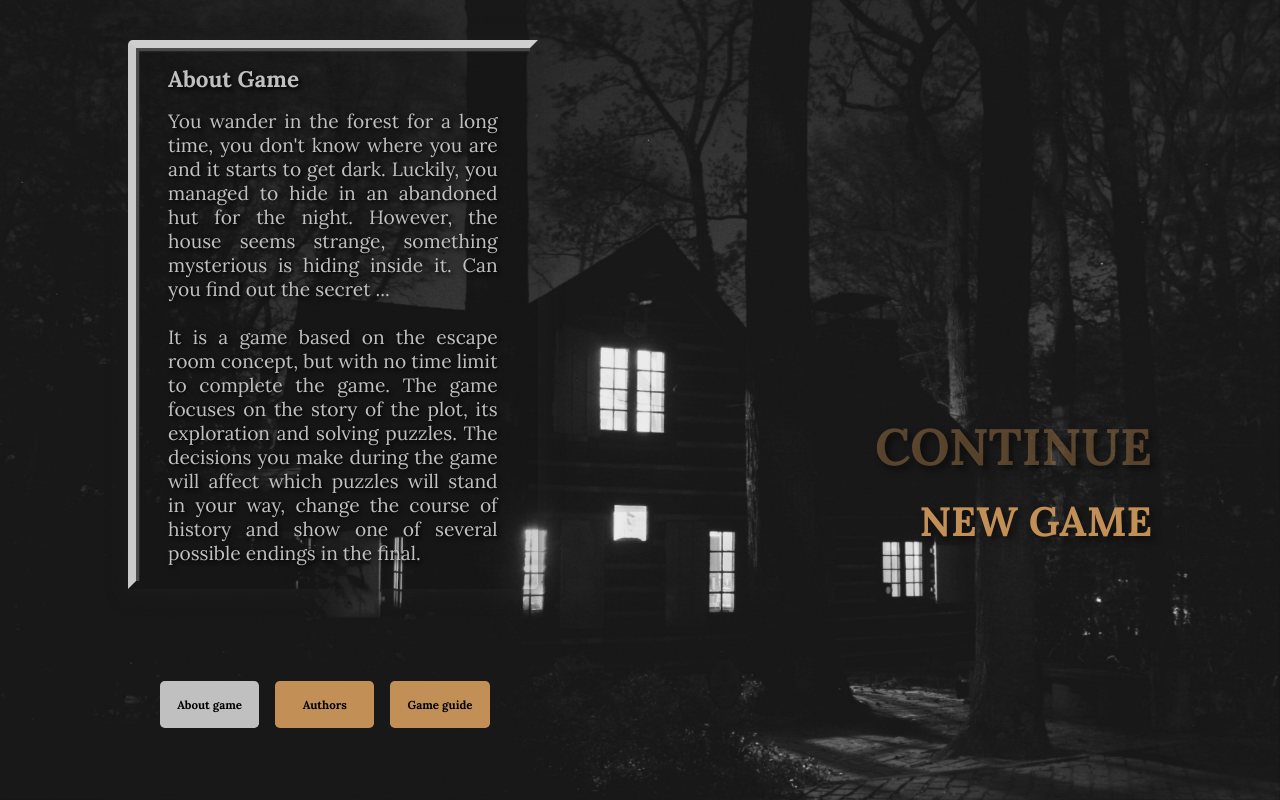
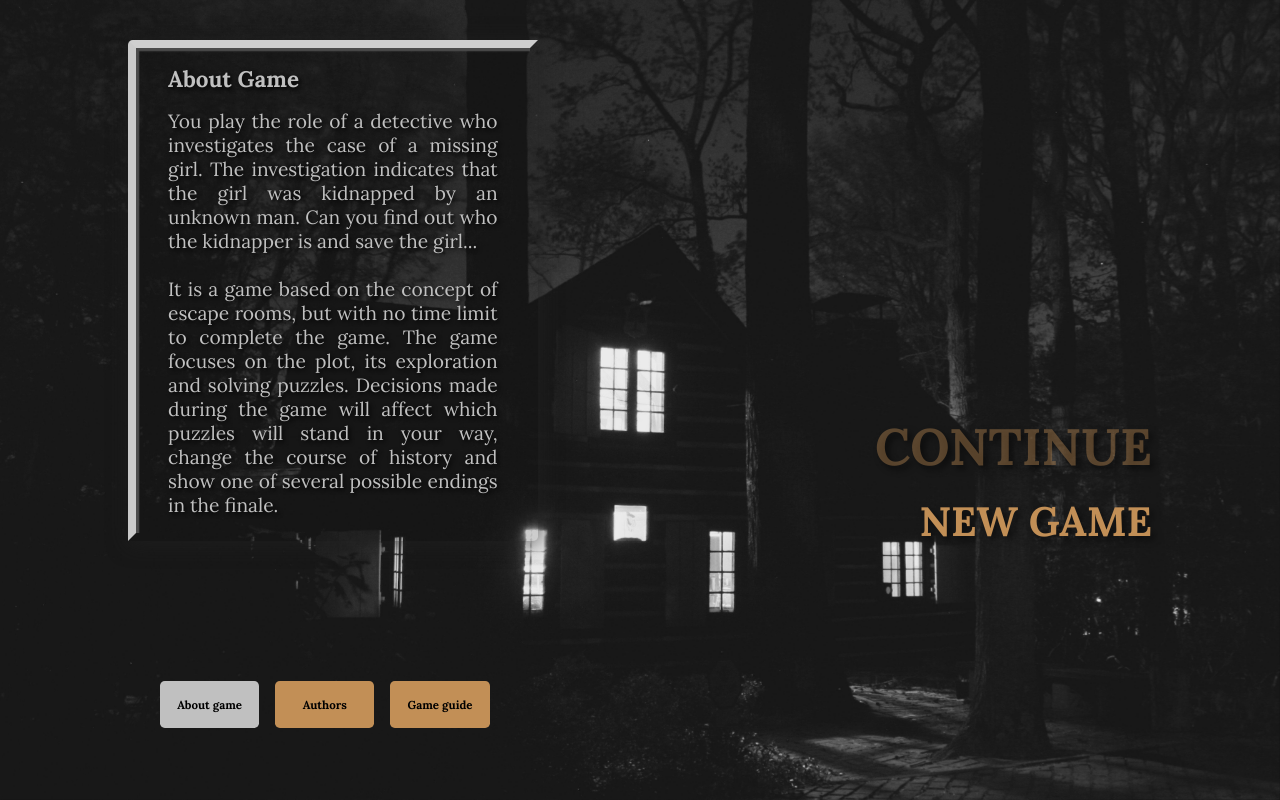
Before and after one commit to Brave-squirrels/CodersCamp2020.Project.TypeScript.EscapeTales, a website built with Parcel: page index.html in a window 1280 px wide. Both pictures are taken after a click on the element "START GAME". Built offline with nearby package versions, Linux system fonts and the light colour scheme.

Commit message:
refactor: change game info in html and changes in readme

```diff
--- a/index.html
+++ b/index.html
@@ -20,38 +20,33 @@
   <body>
     <!--Modals-->
 
-    <div class="first__choose" id='first__choose'>
+    <div class="first__choose" id="first__choose">
       <div class="first__choose__text">
         <div class="first__choose__title">
-          You are entering the house. One thing drew your attention. Near the doors there is lying a gun and an old oil lamp. Which one do you choose?
+          You are entering the house. One thing drew your attention. Near the
+          doors there is lying a gun and an old oil lamp. Which one do you
+          choose?
         </div>
         <div class="first__choose__first">
-          <button value='l1c0' id='first__choose__button' class='choose'>
-            Lamp
-          </button>
+          <button value="l1c0" class="choose">Lamp</button>
         </div>
         <div class="first__choose__second">
-          <button value='l1c1' id='first__choose__button' class='choose'>
-            Gun
-          </button>
+          <button value="l1c1" class="choose">Gun</button>
         </div>
       </div>
     </div>
 
-    <div class="second__choose" id='second__choose'>
+    <div class="second__choose" id="second__choose">
       <div class="second__choose__text">
         <div class="second__choose__title">
-          You are entering the basement. You don't know what to expect, but in the same time you are running out of time.
+          You are entering the basement. You don't know what to expect, but in
+          the same time you are running out of time.
         </div>
         <div class="second__choose__first">
-          <button value='l2c1' id='second__choose__button' class='choose'>
-            Calmly go to the basement
-          </button>
+          <button value="l2c1" class="choose">Calmly go to the basement</button>
         </div>
         <div class="second__choose__second">
-          <button value='l2c0' id='second__choose__button' class='choose'>
-            No time, run!
-          </button>
+          <button value="l2c0" class="choose">No time, run!</button>
         </div>
       </div>
     </div>
@@ -128,8 +123,7 @@
       <span class="areaExplored__close" id="areaExplored__close">&#10006;</span>
     </div>
     <div class="ending__modal">
-      <div class="ending__text">
-      </div>
+      <div class="ending__text"></div>
     </div>
 
     <template id="menu-page">
@@ -141,19 +135,18 @@
                 class="menu__info--text menu__info--about menu__info--active"
               >
                 <h3>About Game</h3>
-                You wander in the forest for a long time, you don't know where
-                you are and it starts to get dark. Luckily, you managed to hide
-                in an abandoned hut for the night. However, the house seems
-                strange, something mysterious is hiding inside it. Can you find
-                out the secret ...
+                You play the role of a detective who investigates the case of a
+                missing girl. The investigation indicates that the girl was
+                kidnapped by an unknown man. Can you find out who the kidnapper
+                is and save the girl...
                 <br />
                 <br />
-                It is a game based on the escape room concept, but with no time
-                limit to complete the game. The game focuses on the story of the
-                plot, its exploration and solving puzzles. The decisions you
-                make during the game will affect which puzzles will stand in
-                your way, change the course of history and show one of several
-                possible endings in the final.
+                It is a game based on the concept of escape rooms, but with no
+                time limit to complete the game. The game focuses on the plot,
+                its exploration and solving puzzles. Decisions made during the
+                game will affect which puzzles will stand in your way, change
+                the course of history and show one of several possible endings
+                in the finale.
               </div>
 
               <div class="menu__info--text menu__info--authors">
@@ -323,7 +316,7 @@
             <div class="interface__element" id="interface__puzzle">
               <h2 class="interface__element--title">Puzzles</h2>
             </div>
-            <div class="interface__element" id='interface__storyLine'>
+            <div class="interface__element" id="interface__storyLine">
               <h2 class="interface__element--title">Story Line Progress</h2>
             </div>
             <div class="interface__column">
```
Also changed, not shown: README.md.
